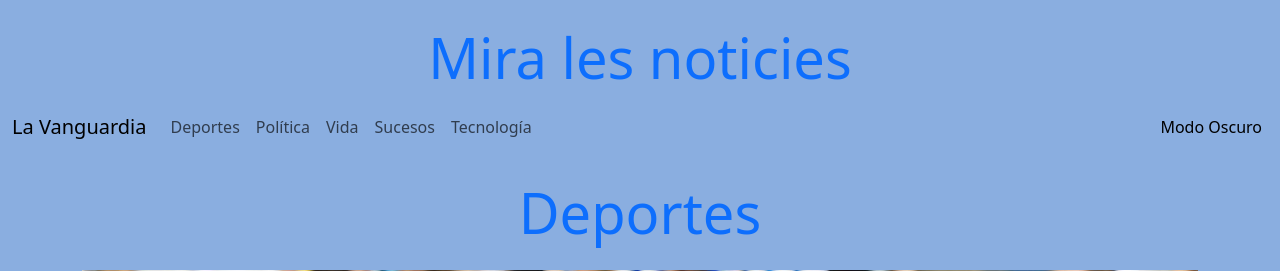
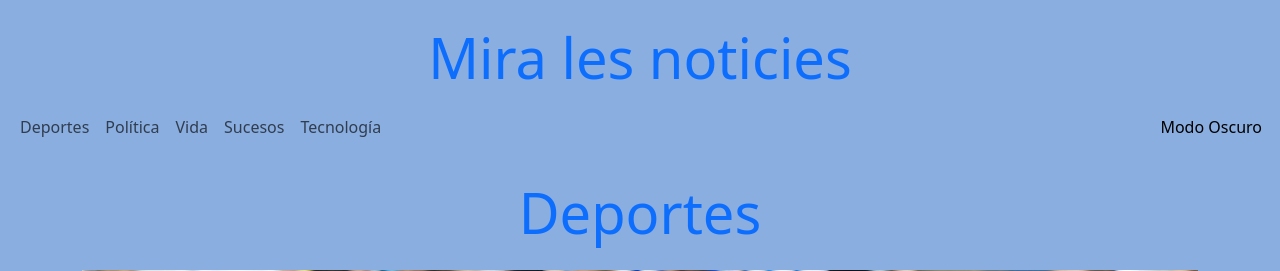
Before and after one commit to Domeneccc/M04_rss_flask, a Flask app: page / in a window 1280 px wide. Shown: the top 271 px of the page. Run offline with Flask 3, Linux system fonts and the light colour scheme.

Commit message:
Update index.html

```diff
--- a/templates/index.html
+++ b/templates/index.html
@@ -18,7 +18,6 @@
     </div>
     <nav class="navbar navbar-expand-lg  barra-navegacion">
         <div class="container-fluid">
-            <a class="navbar-brand" href="">La Vanguardia</a>
             <button class="navbar-toggler" type="button" data-bs-toggle="collapse" data-bs-target="#navbarNav" aria-controls="navbarNav" aria-expanded="false" aria-label="Toggle navigation">
                 <span class="navbar-toggler-icon"></span>
             </button>
```
